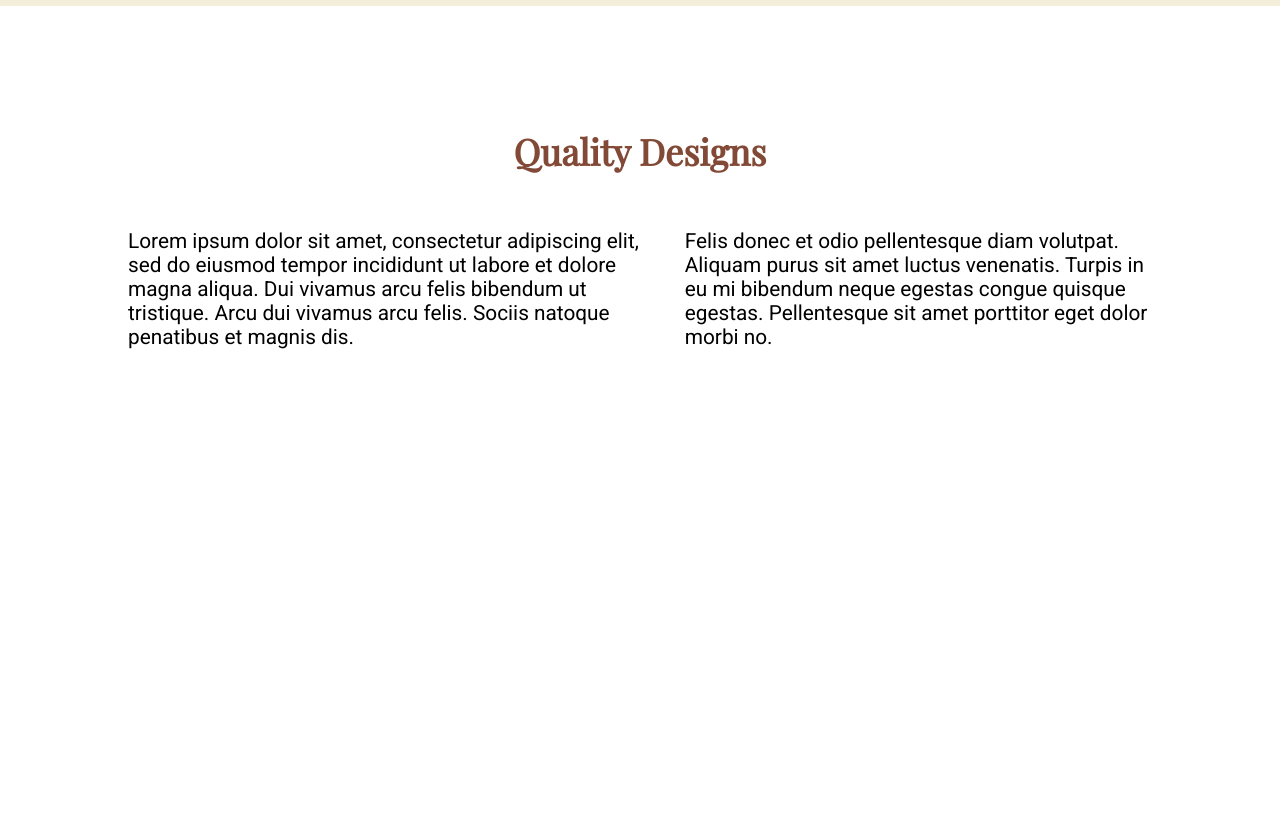
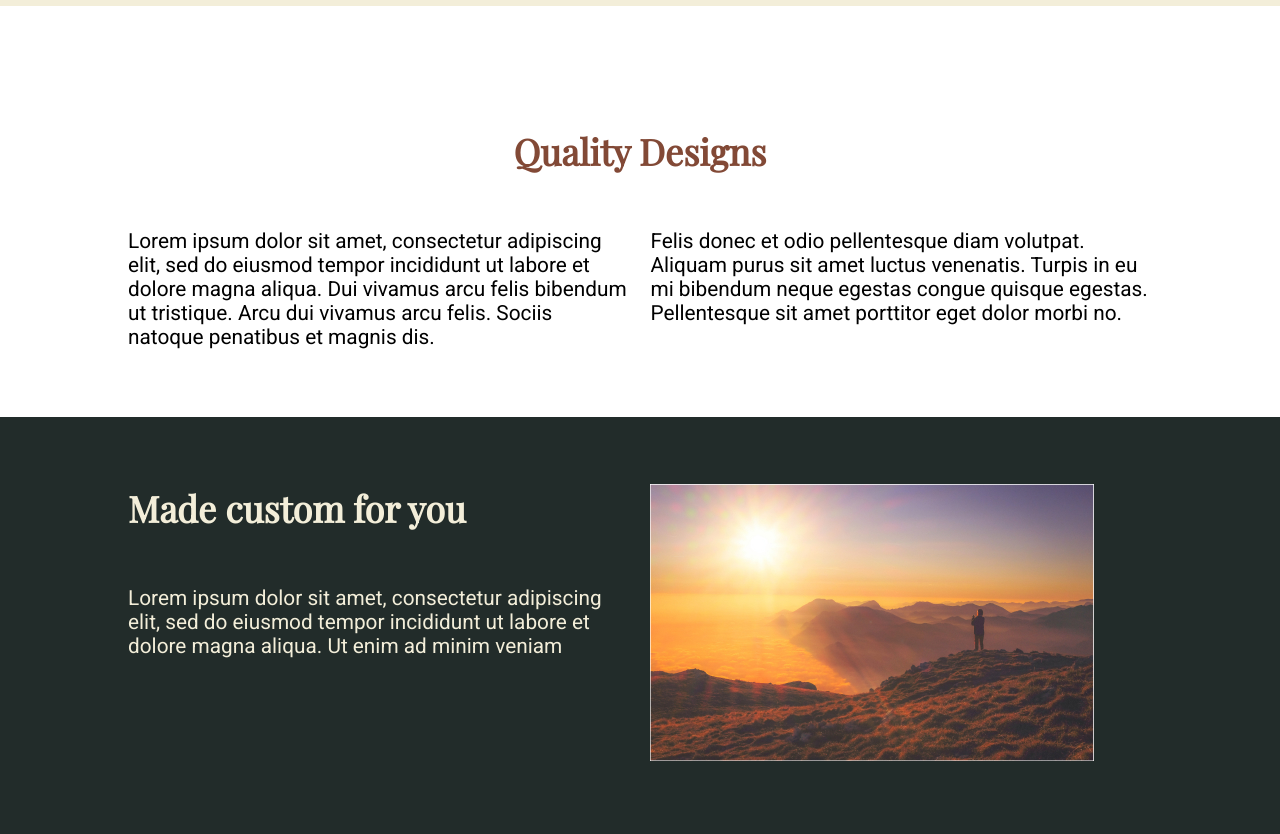
Before and after one commit to michaelamponsah/crl-css, a plain HTML site: page crl-07/index.html in a window 1280 px wide. Shown: the part 656-1490 px from the top of the page. Before the commit the page ends 1073 px from the top, so only its background shows below. Drawn offline with nearby package versions, Linux system fonts and the light colour scheme.

Commit message:
Implemented section 3 of landing page

```diff
--- a/crl-07/index.html
+++ b/crl-07/index.html
@@ -43,5 +43,20 @@
         </div>
       </div>
     </section>
+    <section class="section-3">
+      <div class="container d-flex">
+        <div class="col">
+          <h2 class="section-3--title title">Made custom for you</h2>
+          <p>
+            Lorem ipsum dolor sit amet, consectetur adipiscing elit, sed do
+            eiusmod tempor incididunt ut labore et dolore magna aliqua. Ut enim
+            ad minim veniam
+          </p>
+        </div>
+        <div class="col section-image">
+          <img src="./images/image-01.jpg" alt="sunset view on a mountain" />
+        </div>
+      </div>
+    </section>
   </body>
 </html>
--- a/crl-07/style.css
+++ b/crl-07/style.css
@@ -20,9 +20,15 @@ img {
   display: flex;
   justify-content: center;
 }
-.p-text{
-    font-size: 1.3rem;
-    text-align: left;
+.p-text {
+  font-size: 1.3rem;
+  text-align: left;
+}
+.col {
+  width: 50%;
+}
+.col + .col {
+  margin-left: 1em;
 }
 
 /* HERO SECTION */
@@ -60,6 +66,19 @@ img {
   text-align: center;
   padding: 1.5em 0;
 }
-.col + .col {
-  margin-left: 1em;
+
+/* SECTION 3 */
+.section-3 {
+  background-color: #222c2a;
+  color: #f3eed9;
+  width: 100%;
+  padding: 3.25em 0;
 }
+.section-image {
+  align-self: flex-start;
+}
+.section-3--title {
+  color: #f3eed9;
+  text-align: left;
+  padding-top: 0;
+}
```
